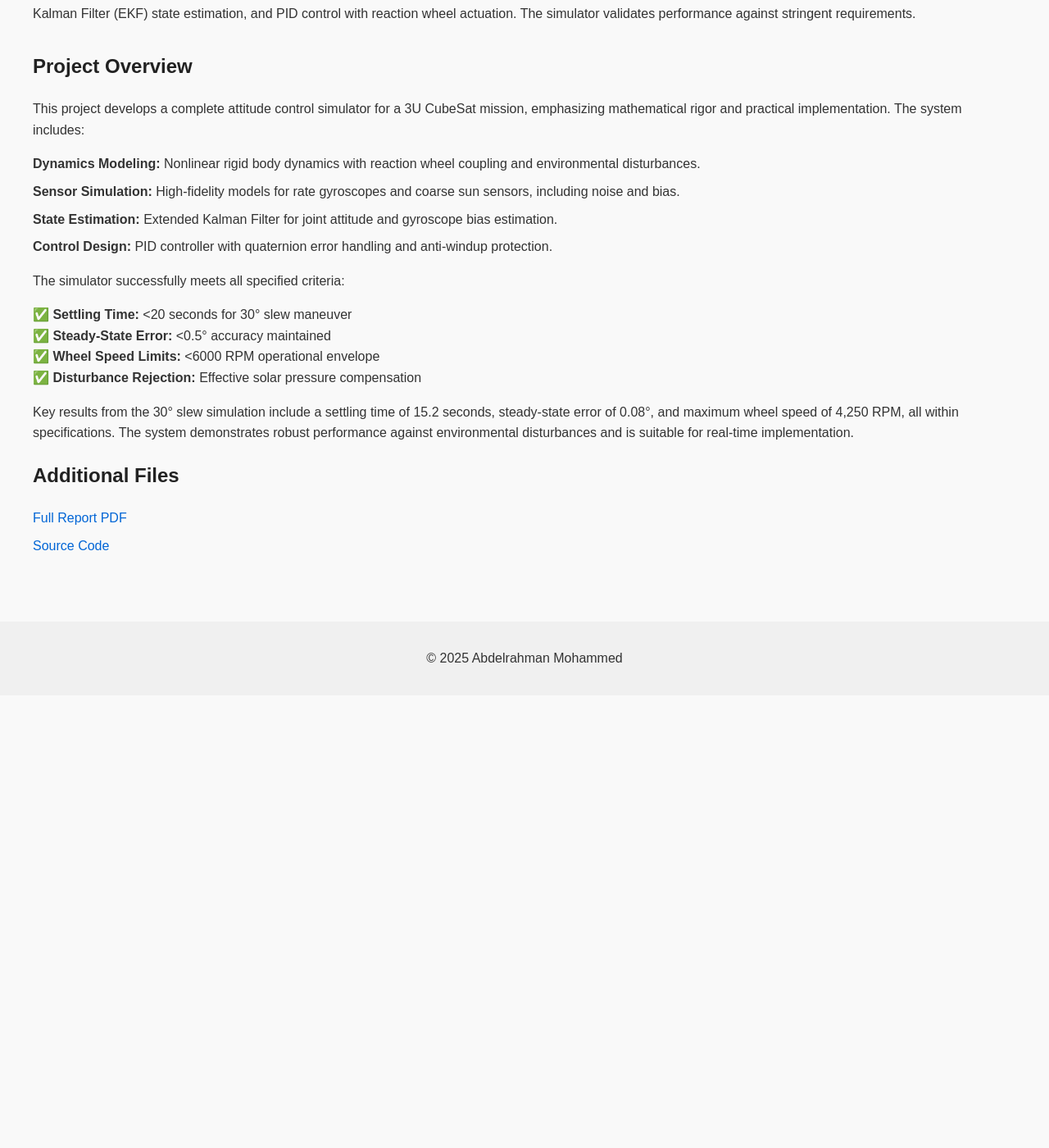
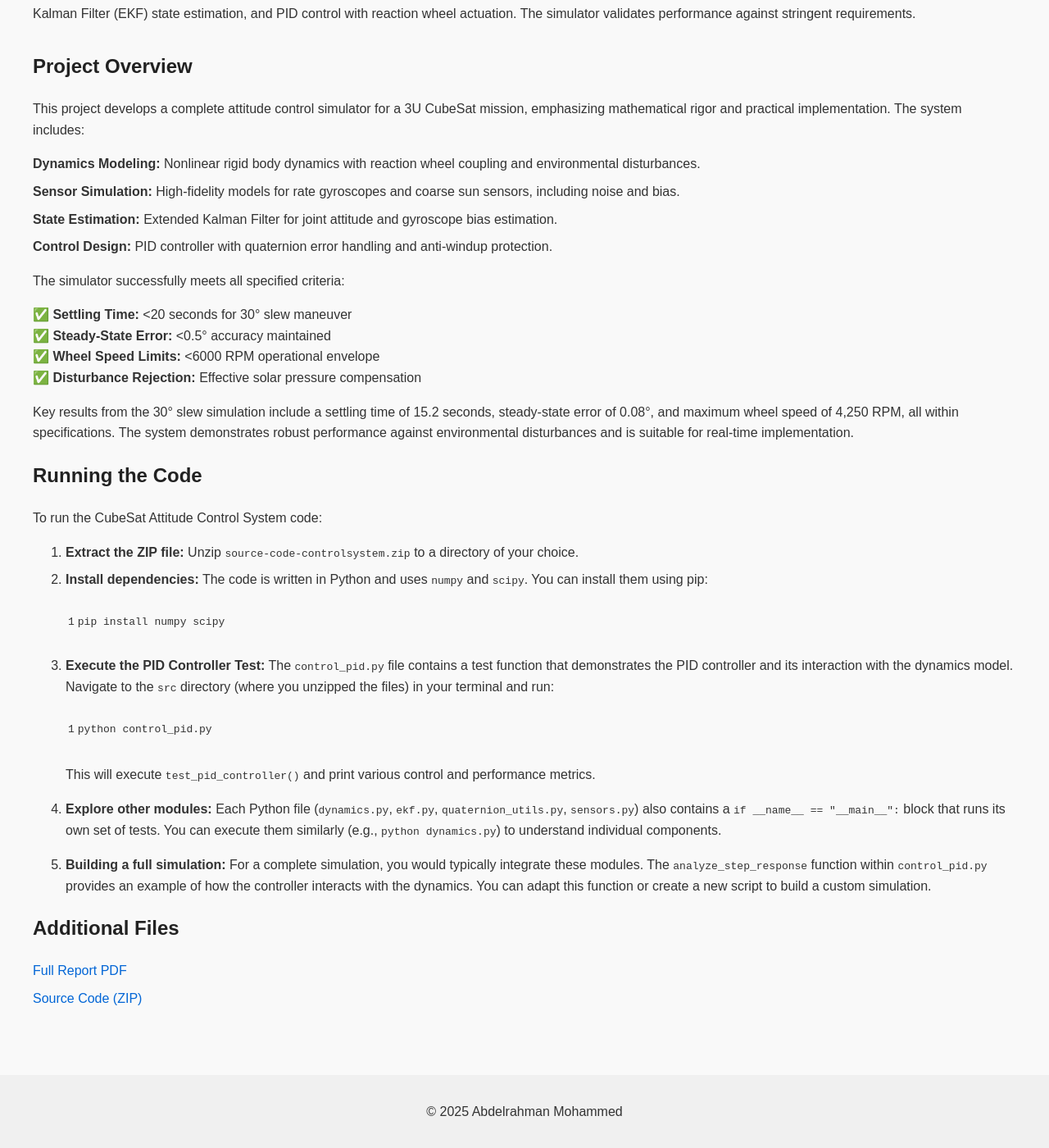
Before and after one commit to Naqeeb1124/abdelrahman-portfolio, a Jekyll site: the page built from _projects/15-cubesat-attitude-control/index.md, in a window 1280 px wide and 1400 px high, scrolled down 205 px. Shown: the whole window at 82% size. Built offline with Jekyll 4.4.1, drawn with Linux system fonts in a browser that asks for light colours; before the commit the page ends 1053 px from its top, so only the background shows below that.

Commit message:
update index and fix code download link (p15)

````diff
--- a/_projects/15-cubesat-attitude-control/index.md
+++ b/_projects/15-cubesat-attitude-control/index.md
@@ -6,8 +6,8 @@ description: "This project presents a comprehensive attitude determination and c
 files:
   - name: "Full Report PDF"
     path: "cubesat_attitude_control.pdf"
-  - name: "Source Code"
-    path: "src/"
+  - name: "Source Code (ZIP)"
+    path: "src/source-code-controlsystem.zip"
 ---
 
 ## Project Overview
@@ -27,3 +27,22 @@ The simulator successfully meets all specified criteria:
 ✅ **Disturbance Rejection:** Effective solar pressure compensation
 
 Key results from the 30° slew simulation include a settling time of 15.2 seconds, steady-state error of 0.08°, and maximum wheel speed of 4,250 RPM, all within specifications. The system demonstrates robust performance against environmental disturbances and is suitable for real-time implementation.
+
+## Running the Code
+
+To run the CubeSat Attitude Control System code:
+
+1.  **Extract the ZIP file:** Unzip `source-code-controlsystem.zip` to a directory of your choice.
+2.  **Install dependencies:** The code is written in Python and uses `numpy` and `scipy`. You can install them using pip:
+    ```bash
+    pip install numpy scipy
+    ```
+3.  **Execute the PID Controller Test:** The `control_pid.py` file contains a test function that demonstrates the PID controller and its interaction with the dynamics model. Navigate to the `src` directory (where you unzipped the files) in your terminal and run:
+    ```bash
+    python control_pid.py
+    ```
+    This will execute `test_pid_controller()` and print various control and performance metrics.
+
+4.  **Explore other modules:** Each Python file (`dynamics.py`, `ekf.py`, `quaternion_utils.py`, `sensors.py`) also contains a `if __name__ == "__main__":` block that runs its own set of tests. You can execute them similarly (e.g., `python dynamics.py`) to understand individual components.
+
+5.  **Building a full simulation:** For a complete simulation, you would typically integrate these modules. The `analyze_step_response` function within `control_pid.py` provides an example of how the controller interacts with the dynamics. You can adapt this function or create a new script to build a custom simulation.
````
Also changed, not shown: 1 other file.
